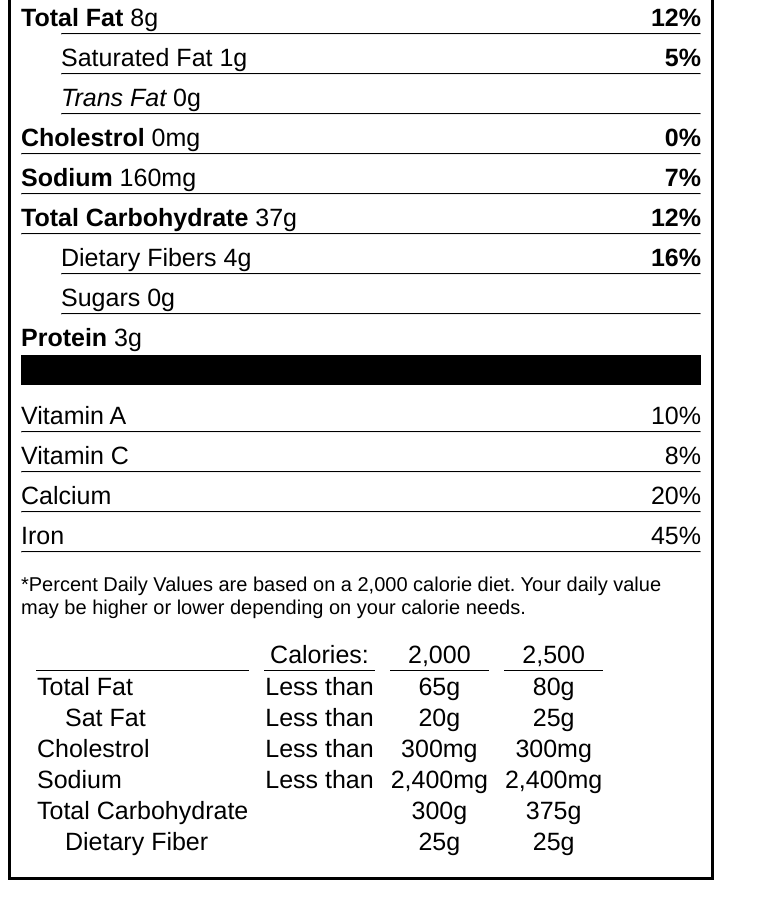
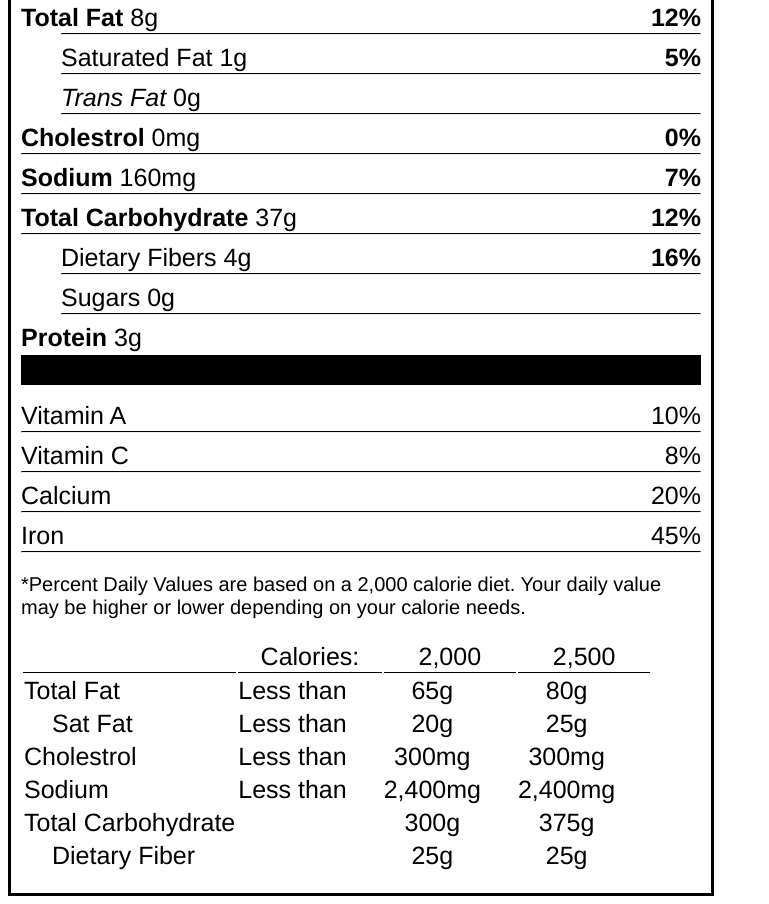
Before and after one commit to shsachdev/ls202, a plain HTML site: page practice_problems/tables/nutrition_facts.html in a window 1280 px wide. Shown: the part 363-1267 px from the top of the page, without its empty margins (0-769 px from the left). Drawn offline with Linux system fonts and the light colour scheme.

Commit message:
label complete

```diff
--- a/practice_problems/tables/nutrition_facts.html
+++ b/practice_problems/tables/nutrition_facts.html
@@ -60,7 +60,7 @@
       Your daily value may be higher or lower depending on
       your calorie needs.
     </p>
-    <table>
+    <table class="padding-table-columns">
       <tr>
         <th class="menu"></th>
         <th class="menu">Calories:</th>
--- a/practice_problems/tables/stylesheet.css
+++ b/practice_problems/tables/stylesheet.css
@@ -61,7 +61,7 @@ h3 {
 }
 
 table {
-  border-spacing: 15px 0px;
+  /* border-spacing: 15px 0px; */
   margin-bottom: 20px;
 }
 
@@ -75,6 +75,10 @@ td {
   text-align: center;
 }
 
+.padding-table-columns td
+{
+    padding: 0 35px 0 0; /* Only right padding*/
+}
 
 th.menu {
   border-bottom: 1px solid black;
```
